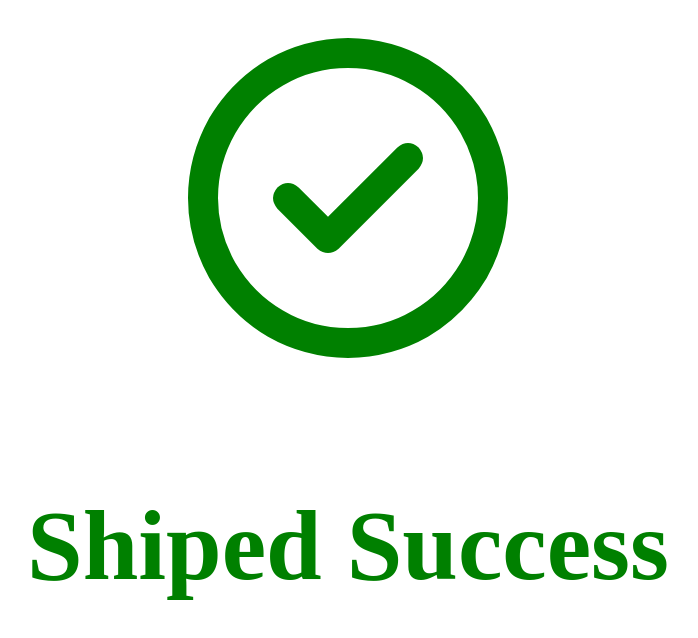
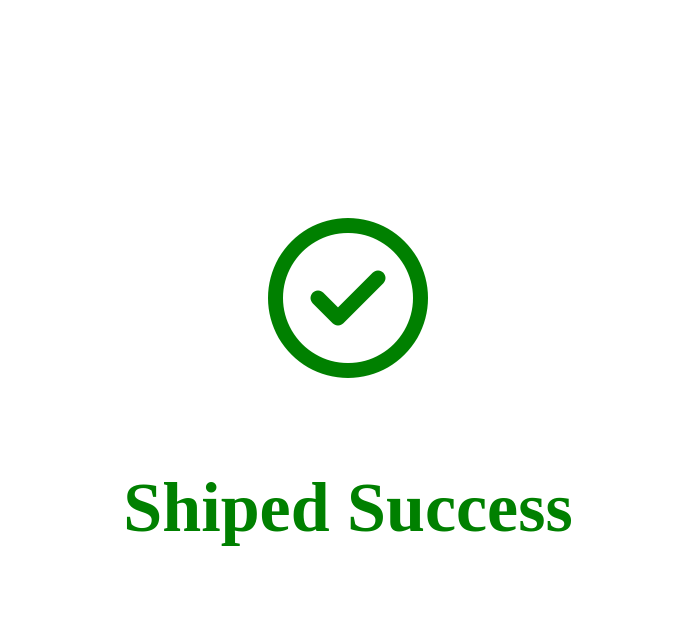
Before and after one commit to Shimaa-Saber/Ecommerce, a plain HTML site: page orderShiped.html in a window 1280 px wide. Shown: the whole page, without its empty margins (292-990 px from the left). Drawn offline with Linux system fonts and the light colour scheme.

Commit message:
Add delete

```diff
--- a/CSS/shiped.css
+++ b/CSS/shiped.css
@@ -2,13 +2,17 @@
 
 
 main{
+    display: flex;
+    height: 100vh;
+    align-items: center;
     text-align: center;
     color: green;
+    justify-content: center;
 }
 h3{
-    font-size: 100px;
+    font-size: 70px;
 }
 i{
-    margin: 30px;
-    font-size: 20em;
+    margin: 20px;
+    font-size: 10em;
 }
--- a/JS/cart.js
+++ b/JS/cart.js
@@ -93,8 +93,10 @@ document.addEventListener("DOMContentLoaded", () => {
         <button class="minus-btn">-</button>
         <input type="number" value="${item.quantity}" min="1" class="quantity-input">
         <button class="plus-btn">+</button>
+        <button onclick="removeItem(${index})" class="plus-btn" id="delete" style="margin:0px 5px"><i class="fa-solid fa-trash"></i></button>
       </div>
-      <p class="total-price">$${(item.price * item.quantity).toFixed(2)}</p>
+      <p class="total-price" style="margin:0px 5px">$${(item.price * item.quantity).toFixed(2)}</p>
+
     </div>
       `;
 
--- a/orderShiped.html
+++ b/orderShiped.html
@@ -13,8 +13,10 @@
 <body>
 
     <main class="shipped">
+       <div>
         <i class="fa-regular fa-circle-check"></i>
         <h3>Shiped Success</h3>
+       </div>
     </main>
 
 
```
